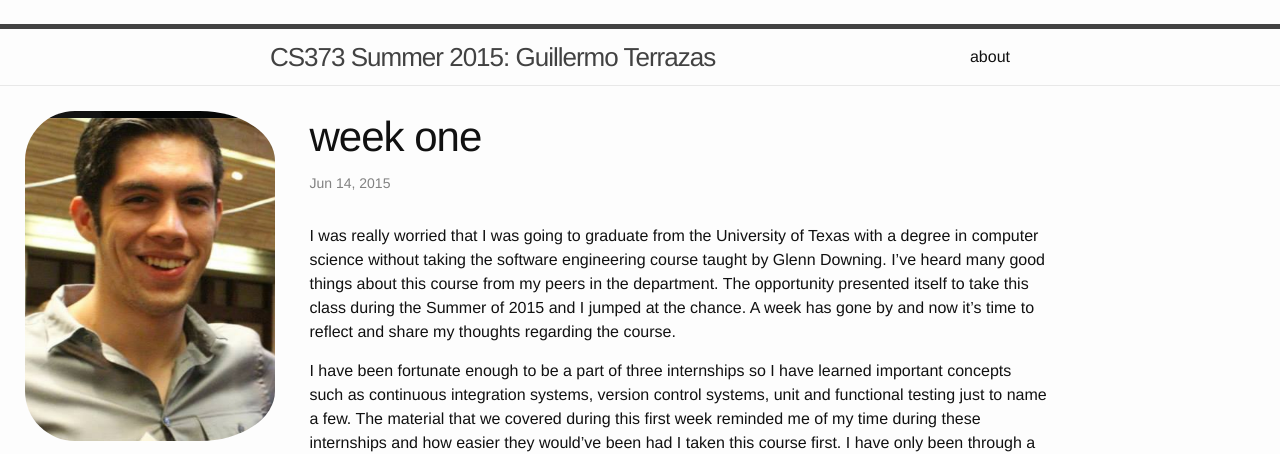
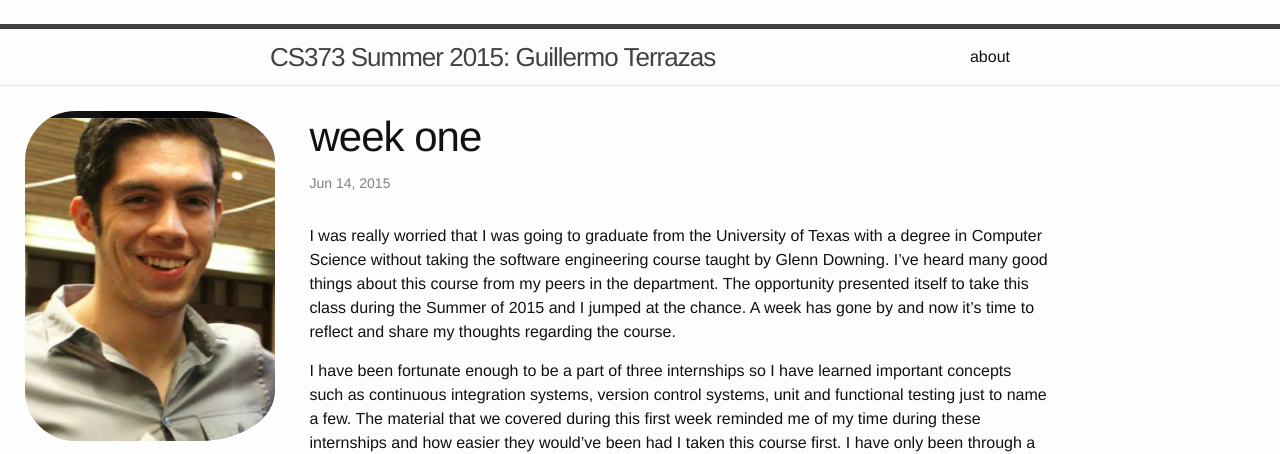
Before and after one commit to atxmemo/atxmemo.github.io, a Jekyll site: the page built from _posts/2015-06-14-week-one.markdown, in a window 1280 px wide. Shown: the top 454 px of the page. Built offline with Jekyll 4.4.1, drawn with Linux system fonts in a browser that asks for light colours.

Commit message:
Wording changes

```diff
--- a/_posts/2015-06-14-week-one.markdown
+++ b/_posts/2015-06-14-week-one.markdown
@@ -4,7 +4,7 @@ title:  "week one"
 date:   2015-06-14
 ---
 
-I was really worried that I was going to graduate from the University of Texas with a degree in computer science without taking the software engineering course taught by Glenn Downing. I've heard many good things about this course from my peers in the department. The opportunity presented itself to take this class during the Summer of 2015 and I jumped at the chance. A week has gone by and now it's time to reflect and share my thoughts regarding the course.
+I was really worried that I was going to graduate from the University of Texas with a degree in Computer Science without taking the software engineering course taught by Glenn Downing. I've heard many good things about this course from my peers in the department. The opportunity presented itself to take this class during the Summer of 2015 and I jumped at the chance. A week has gone by and now it's time to reflect and share my thoughts regarding the course.
 
 I have been fortunate enough to be a part of three internships so I have learned important concepts such as continuous integration systems, version control systems, unit and functional testing just to name a few. The material that we covered during this first week reminded me of my time during these internships and how easier they would've been had I taken this course first. I have only been through a week of this class and already I see the huge benefits this class will provide. The concepts that were covered and will be exercised during project one I was forced to learn on my own, I'm really glad I get to go back and solidify my understanding of these concepts.
 
```
